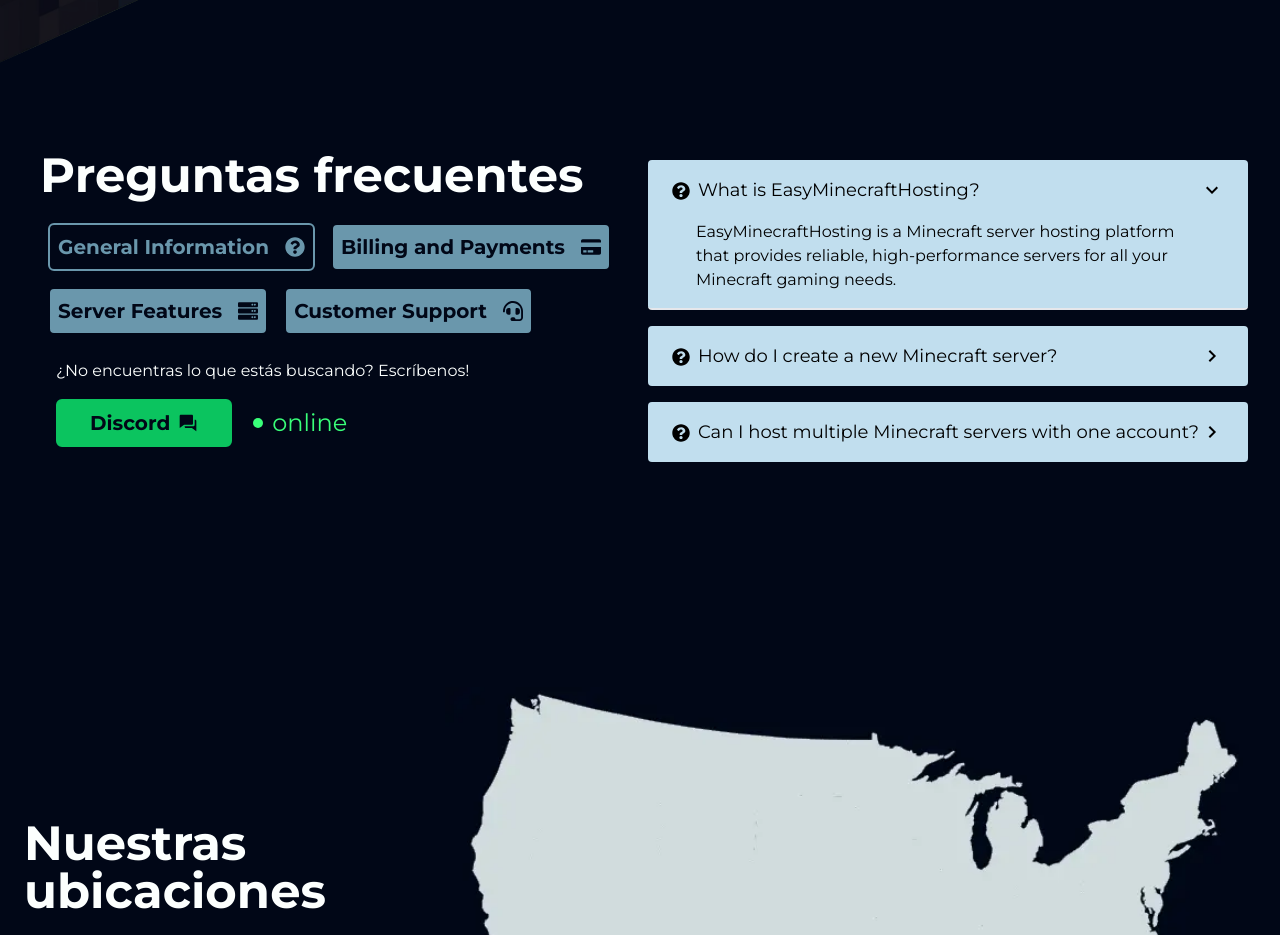
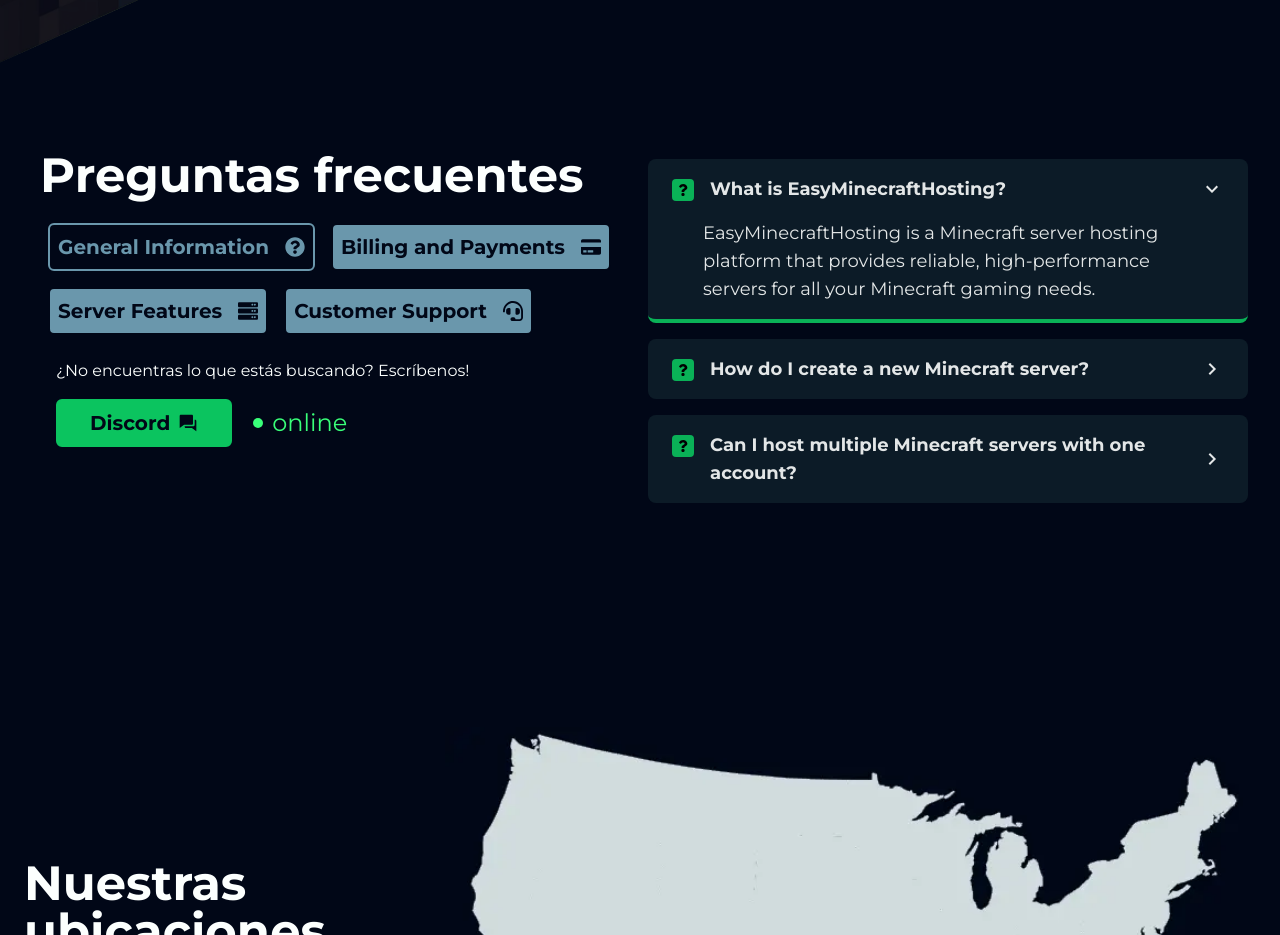
Before and after one commit to darideveloper/blixerhost, a Next.js app: page / in a window 1280 px wide. Shown: the part 1818-2753 px from the top of the page. Built offline with nearby package versions, Linux system fonts and the light colour scheme.

Commit message:
updated faq style

```diff
--- a/components/layout/Faqs.jsx
+++ b/components/layout/Faqs.jsx
@@ -9,7 +9,7 @@
 } from "react-icons/fa"
 import { BiSolidConversation } from "react-icons/bi"
 import { GoDotFill } from "react-icons/go"
-
+import { BsFillQuestionSquareFill } from "react-icons/bs"
 // Libs
 import { useState } from "react"
 
@@ -18,7 +18,6 @@
 import ButtonLink from "@/components/ui/ButtonLink"
 import Title from "@/components/ui/Title"
 import DetailsCard from "@/components/ui/DetailsCard"
-
 export default function Faqs() {
   const faqsData = {
     "General Information": {
@@ -28,19 +27,16 @@
           title: "What is EasyMinecraftHosting?",
           answer:
             "EasyMinecraftHosting is a Minecraft server hosting platform that provides reliable, high-performance servers for all your Minecraft gaming needs.",
-          icon: <FaQuestionCircle />,
         },
         {
           title: "How do I create a new Minecraft server?",
           answer:
             "To create a new Minecraft server, simply sign up for an EasyMinecraftHosting account, select a plan that fits your needs, and follow the step-by-step instructions to set up your server.",
-          icon: <FaQuestionCircle />,
         },
         {
           title: "Can I host multiple Minecraft servers with one account?",
           answer:
             "Yes, you can host multiple Minecraft servers with a single EasyMinecraftHosting account. Our platform allows you to easily manage all your servers from a centralized dashboard.",
-          icon: <FaQuestionCircle />,
         },
       ],
     },
@@ -51,19 +47,16 @@
           title: "What payment methods do you accept?",
           answer:
             "EasyMinecraftHosting accepts a variety of payment methods, including credit/debit cards, PayPal, and cryptocurrency. We strive to offer flexible payment options for our customers.",
-          icon: <FaQuestionCircle />,
         },
         {
           title: "Do you offer any discounts or promotions?",
           answer:
             "Yes, we frequently offer discounts and promotions, such as first-month discounts, annual billing discounts, and special offers for new customers. Be sure to check our website or contact our sales team for the latest deals.",
-          icon: <FaQuestionCircle />,
         },
         {
           title: "Can I cancel my subscription at any time?",
           answer:
             "Absolutely. Our Minecraft server hosting plans are month-to-month, and you can cancel your subscription at any time without any penalties or fees.",
-          icon: <FaQuestionCircle />,
         },
       ],
     },
@@ -74,19 +67,16 @@
           title: "Do you offer custom server configurations?",
           answer:
             "Yes, we provide a wide range of server configurations and options to ensure your Minecraft server meets your specific needs. Our team can assist you in selecting the right hardware and software setup for your requirements.",
-          icon: <FaQuestionCircle />,
         },
         {
           title: "Can I install my own plugins and mods?",
           answer:
             "Yes, you can install your own plugins and mods on your EasyMinecraftHosting server. Our platform supports a wide range of Minecraft modifications to enhance your gaming experience.",
-          icon: <FaQuestionCircle />,
         },
         {
           title: "Do you provide automatic server backups?",
           answer:
             "Absolutely. We offer automatic daily backups of your Minecraft server data, allowing you to quickly restore your server in the event of an issue or data loss.",
-          icon: <FaQuestionCircle />,
         },
       ],
     },
@@ -97,19 +87,16 @@
           title: "What is your average support response time?",
           answer:
             "At EasyMinecraftHosting, we pride ourselves on our exceptional customer support. Our average support response time is within 30 minutes, ensuring that any issues or questions you have are addressed promptly.",
-          icon: <FaQuestionCircle />,
         },
         {
           title: "Do you offer 24/7 technical support?",
           answer:
             "Yes, our Minecraft server hosting platform is supported by a team of knowledgeable technicians who are available 24 hours a day, 7 days a week to assist you with any technical issues or questions you may have.",
-          icon: <FaQuestionCircle />,
         },
         {
           title: "How can I contact your support team?",
           answer:
             "You can reach our support team through various channels, including our live chat, email, and a dedicated support ticket system. We strive to provide you with multiple options to get the assistance you need.",
-          icon: <FaQuestionCircle />,
         },
       ],
     },
@@ -144,7 +131,7 @@
         mx-auto
         flex
         items-center
-        md:gap-8
+        md:gap-4
         flex-col
         w-full
     `}
@@ -155,7 +142,6 @@
           w-full
           flex
           flex-col md:flex-row
-          items-center
           justify-between
         `}
       >
@@ -189,10 +175,7 @@
           >
             {/* Render ButtonAction */}
             {Object.keys(faqsData).map((category, index) => (
-              <div
-                className="p-2"
-                key={index}
-              >
+              <div className="p-2" key={index}>
                 <ButtonAction
                   onClick={() => handleCategoryChange(category)}
                   href="#"
@@ -293,13 +276,13 @@
               <div
                 className={`
                   details-wrapper
+                  opacity-90
                 `}
                 key={index}
               >
                 <DetailsCard
                   onToggle={() => handleOnToggleIndex(index)}
                   isOpen={index === indexOpened}
-                  icon={faq.icon}
                   title={faq.title}
                   index={index}
                 >
--- /dev/null
+++ b/components/layout/Locations2.jsx
@@ -0,0 +1,119 @@
+"use client"
+
+// Libs
+import { useState } from "react"
+
+// Components
+import ButtonAction from "@/components/ui/ButtonAction"
+import Title from "@/components/ui/Title"
+import Image from "next/image"
+
+
+export default function Locations() {
+  const locations = [
+    {
+      name: "Miami",
+      active: true,
+      imageSrc: "/maps/map-miami.webp",
+    },
+    {
+      name: "Próximamente",
+      active: false,
+      imageSrc: "",
+    },
+  ]
+
+  const [selectedLocation, setSelectedLocation] = useState(locations[0])
+
+  const handleLocationChange = (location) => {
+    setSelectedLocation(location)
+  }
+
+  return (
+    <section
+      className={`
+        locations
+        container
+        mx-auto
+        mt-16
+        p-4
+        flex flex-col sm:flex-col md:flex-row
+        items-center
+        gap-4
+      `}
+    >
+      <div
+        className={`
+          location-right
+          flex-col
+          w-full lg:w-1/3
+        `}
+        data-aos="fade-up"
+      >
+        <Title
+          className={`
+            title
+            mb-8
+            text-center md:text-left
+            `}
+          isH1={false}
+        >
+          Locations
+        </Title>
+        <p
+          className={`
+            mb-8
+            text-xl
+            text-blue-medium
+            font-bold
+            text-center md:text-left
+            `}
+        >
+          Conoce nuestras ubicaciones
+        </p>
+        <div
+          className={`
+          buttons-wrapper
+          flex
+          flex-wrap
+          md:flex-row
+          justify-center md:justify-start
+          gap-4 sm:gap-2 md:gap-4
+          `}
+        >
+          {locations.map((location, index) => (
+            <ButtonAction
+              key={index}
+              onClick={() => handleLocationChange(location)}
+              className={`mb-2 transition duration-300 transform ${
+                selectedLocation.name === location.name ? "scale-105" : ""
+              }`}
+              active={selectedLocation.name === location.name}
+              disabled={!location.active}
+            >
+              {location.name}
+            </ButtonAction>
+          ))}
+        </div>
+      </div>
+      <div
+        className={`
+          location-left
+          w-full lg:w-2/3
+          transition duration-500 ease-in-out transform ${
+            selectedLocation.embededLink ? "opacity-100" : "opacity-0"
+          }
+        `}
+        data-aos="fade-down"
+        data-aos-delay="400"
+      >
+        <Image
+          src={selectedLocation.imageSrc}
+          alt={`mapa de ${selectedLocation.name}`}
+          width={800}
+          height={600}
+        />
+      </div>
+    </section>
+  )
+}
--- a/components/ui/DetailsCard.jsx
+++ b/components/ui/DetailsCard.jsx
@@ -1,7 +1,7 @@
 "use client"
 
-import { useState } from "react"
-
+// Icons
+import { FaQuestion } from "react-icons/fa"
 import { MdOutlineNavigateNext } from "react-icons/md"
 
 /**
@@ -10,22 +10,21 @@
  * @param {object} props - Component props
  * @param {string} props.title - Card title
  * @param {React.ReactNode} props.children - Card content
- * @param {React.ReactNode} props.icon - Card icon
  * @param {string} props.className - Additional CSS classes
  * @returns {JSX.Element} - Details card component
  */
-const DetailsCard = ({ title, children, icon, className, isOpen, onToggle }) => {
-
+const DetailsCard = ({ title, children, className, isOpen, onToggle }) => {
   // Toggle accordion / handle click event
 
   return (
     <div
       className={`
-        bg-grey
+        bg-blue-alternative
         text-black
         my-4
-        rounded
-        ${isOpen && "border-b-2"}
+        rounded-lg
+
+        ${isOpen && "border-green-dark rounded-lg  border-b-4 cursor-default"}
         ${className}
       `}
     >
@@ -38,6 +37,7 @@
           py-4
           px-6
           text-left
+          text-white
           focus:outline-none
           transition duration-300 ease-in-out`}
         onClick={onToggle}
@@ -45,19 +45,27 @@
         <h3
           className={`
             text-lg
-            font-medium`}
+            font-bold`}
         >
+          <div className="flex">
+            <div className="mr-2">
               <span
                 className={`
-              p-0
                   inline-block
                   mr-2
                   align-middle
+                  bg-green-dark
+                  text-black
+                  p-[5px]
+                  rounded
+                  text-[12px]
                   `}
               >
-            {icon}
+                <FaQuestion />
               </span>
-          {title}
+            </div>
+            <div>{title}</div>
+          </div>
         </h3>
         <span
           className={`
@@ -72,12 +80,19 @@
       <div
         className={`
           overflow-hidden
-          ${isOpen ? "max-h-[100px] pb-4" : "max-h-0 pb-0"}
-          transition-max-height
-          duration-300
+          transition-all
+          duration-700
           ease-in-out
-          mx-12
+          mx-[55px]
+          text-white
+          text-lg
+          ${isOpen ? "opacity-100" : "opacity-0"}
         `}
+        style={{
+          maxHeight: isOpen ? "100vh" : "0",
+          visibility: isOpen ? "visible" : "hidden",
+          paddingBottom: isOpen ? "1rem" : "0",
+        }}
       >
         {children}
       </div>
```
Also changed, not shown: data/nav-links.js (added), 1 other file (tests, documents, lock files or other folders). Lines whose indentation alone changed are shown as unchanged.
